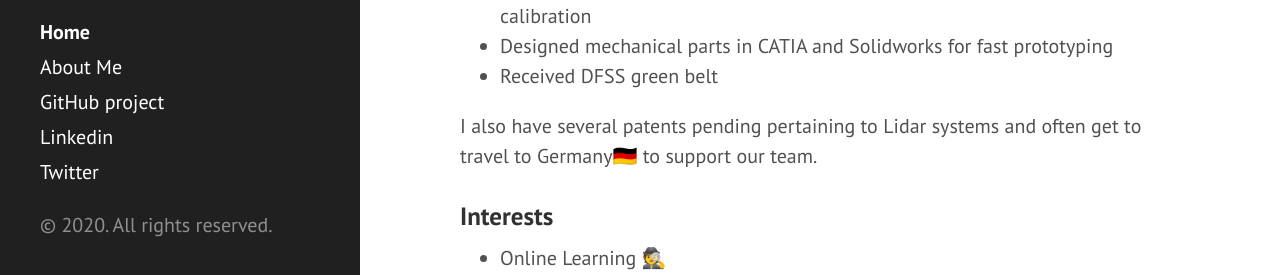
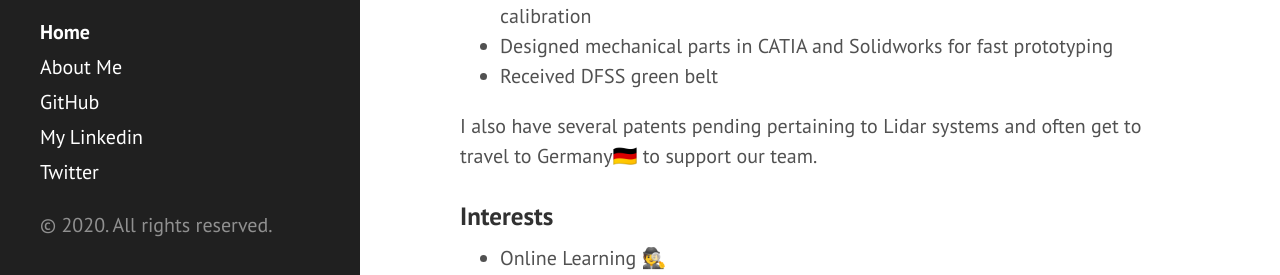
Before and after one commit to Jacobabergam/jacobbergam_blog, a Jekyll site: the page built from index.html, in a window 1280 px wide. Shown: the part 620-895 px from the top of the page. Built offline with Jekyll 4.4.1, drawn with Linux system fonts in a browser that asks for light colours; the list of posts is cut into pages by our own code.

Commit message:
changed github link

```diff
--- a/_includes/sidebar.html
+++ b/_includes/sidebar.html
@@ -29,8 +29,8 @@
       {% endfor %}
 
       <!-- <a class="sidebar-nav-item" href="{{ site.github.repo }}/archive/v{{ site.version }}.zip">Download</a> -->
-      <a class="sidebar-nav-item" href="https://github.com/Jacobabergam">GitHub project</a>
-      <a class="sidebar-nav-item" href="https://www.linkedin.com/in/jacob-bergam-17a41ba5/">Linkedin</a>
+      <a class="sidebar-nav-item" href="https://github.com/Jacobabergam">GitHub</a>
+      <a class="sidebar-nav-item" href="https://www.linkedin.com/in/jacob-bergam-17a41ba5/">My Linkedin</a>
       <a class="sidebar-nav-item" href="hhttps://twitter.com/JacobBergam">Twitter</a>
 
       <!-- <span class="sidebar-nav-item">Currently{{ site.version }}</span> -->
```
